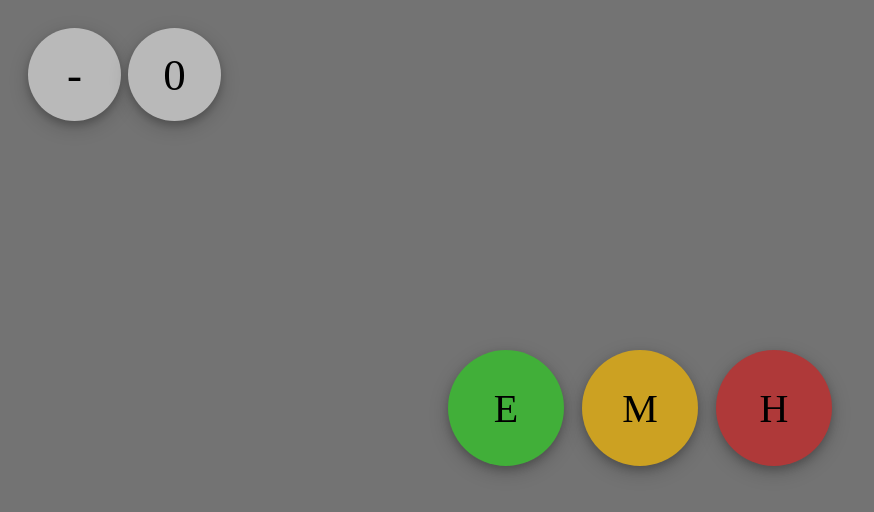
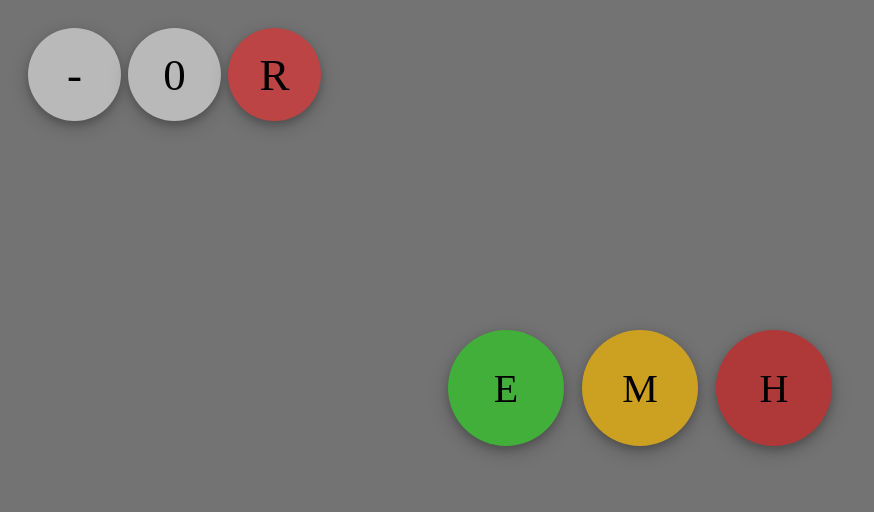
Before and after one commit to Williamlundberg10/Test, a plain HTML site: page index.html in a window 1280 px wide. Shown: the whole page, without its empty margins (0-874 px from the left). Drawn offline with Linux system fonts and the light colour scheme; a web font is replaced by a local one.

Commit message:
Add files via upload

```diff
--- a/index.html
+++ b/index.html
@@ -12,6 +12,7 @@
     <div>
         <div class="AA"><div id="PcP" class="PP">0</div></div>
         <div class="AAQ"><div id="PcP1" class="PP">0</div></div>
+        <div ondblclick="SSSS()" class="AAQ1"><div id="PcP2" class="PP Q1">R</div></div>
 
         <div class="DD">
             <div class="VV">
--- a/js.js
+++ b/js.js
@@ -101,6 +101,13 @@ function II(HH, NN, Namn, B, PP1) {
 function SET() {
     localStorage.setItem("PP", PA); // Store updated score
     localStorage.setItem("MM", JSON.stringify(MM)); // Store MM as a string
+}
+
+function SSSS() {
+    PA = 0
+    MM = []
+    SET()
+    window.open('index.html', "_self")
 }
 
 function deleteFromMM(valueToDelete) {
--- a/style.css
+++ b/style.css
@@ -13,6 +13,9 @@ body{
     font-family: 'Kavoon';
     justify-content: center;
     align-items: center;
+    &.Q1{
+        background-color: #bc4444;
+    }
 
 }
 
@@ -23,6 +26,10 @@ body{
 
 .AAQ{
     margin: 20px 120px;
+    position: fixed;
+}
+.AAQ1{
+    margin: 20px 220px;
     position: fixed;
 }
 
@@ -58,7 +65,7 @@ body{
     display: flex;
     justify-content: center;
     align-items: center;
-    height: 100vh;
+    height: 95vh;
 }
 
 .FF1{
```
